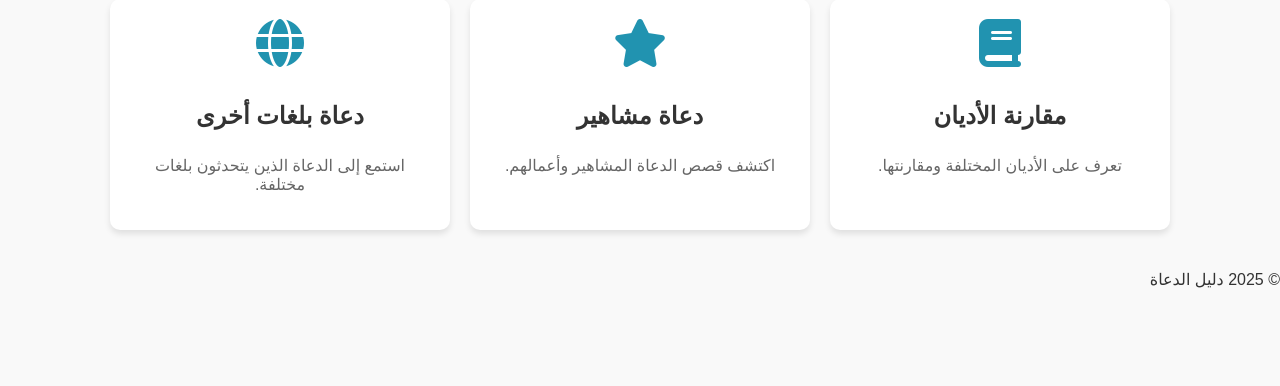
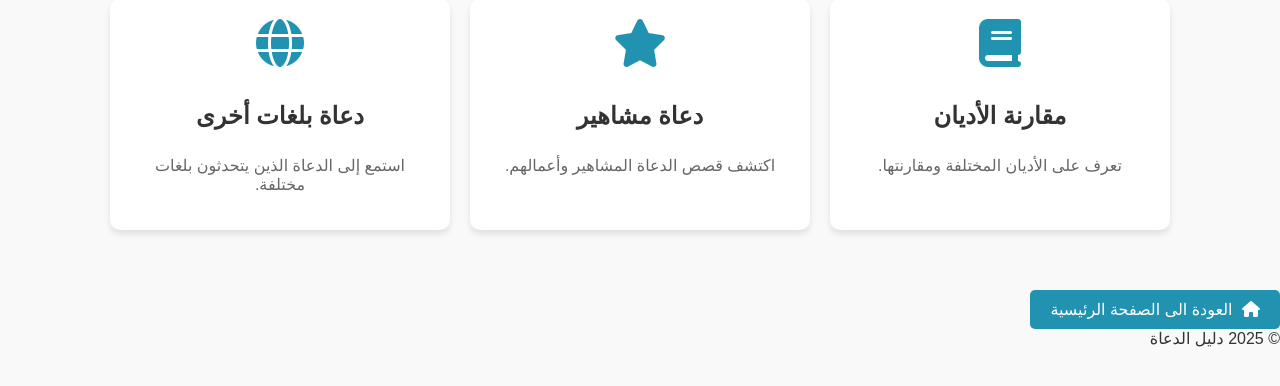
Before and after one commit to islamux/da3wa-guide, a Django app: page / in a window 1280 px wide. Shown: the part 157-543 px from the top of the page. Run offline with Django 5.2, Linux system fonts and the light colour scheme.

Commit message:
add new button to return to main page

```diff
--- a/static/css/styles.css
+++ b/static/css/styles.css
@@ -63,3 +63,24 @@ body {
 .section-card a:hover {
     text-decoration: underline;
 }
+
+/* زر العودة إلى الصفحة الرئيسية */
+.back-to-home {
+    display: inline-block;
+    margin-top: 20px;
+    padding: 10px 20px;
+    background-color: #2193b0;
+    color: white;
+    text-decoration: none;
+    border-radius: 5px;
+    font-size: 1rem;
+    transition: background-color 0.3s ease;
+}
+
+.back-to-home:hover {
+    background-color: #1a7593;
+}
+
+.back-to-home i {
+    margin-left: 5px;
+}
--- a/templates/base.html
+++ b/templates/base.html
@@ -14,6 +14,10 @@
     </main>
 
     <footer>
+        <a href="/" class="back-to-home">
+            <i class="fas fa-home"></i> العودة الى الصفحة الرئيسية
+        </a>
+        <br>
         &copy; 2025 دليل الدعاة
     </footer>
 </body>
```
